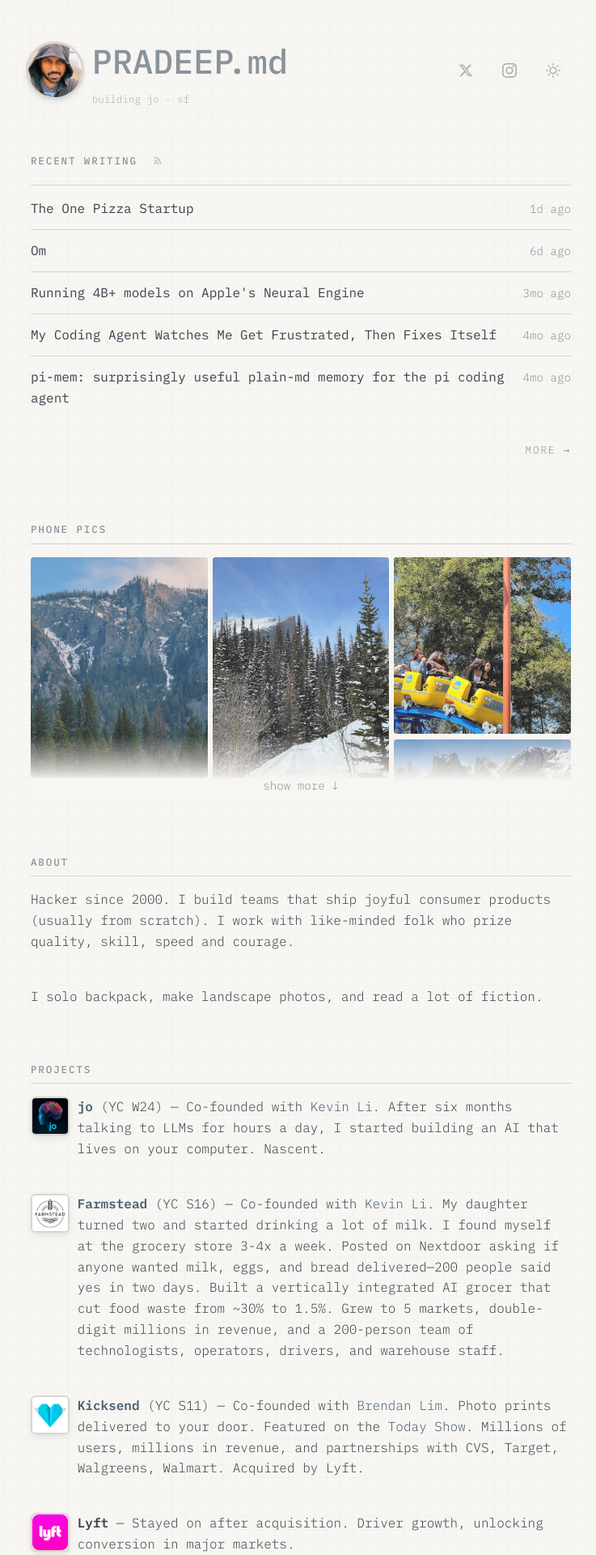
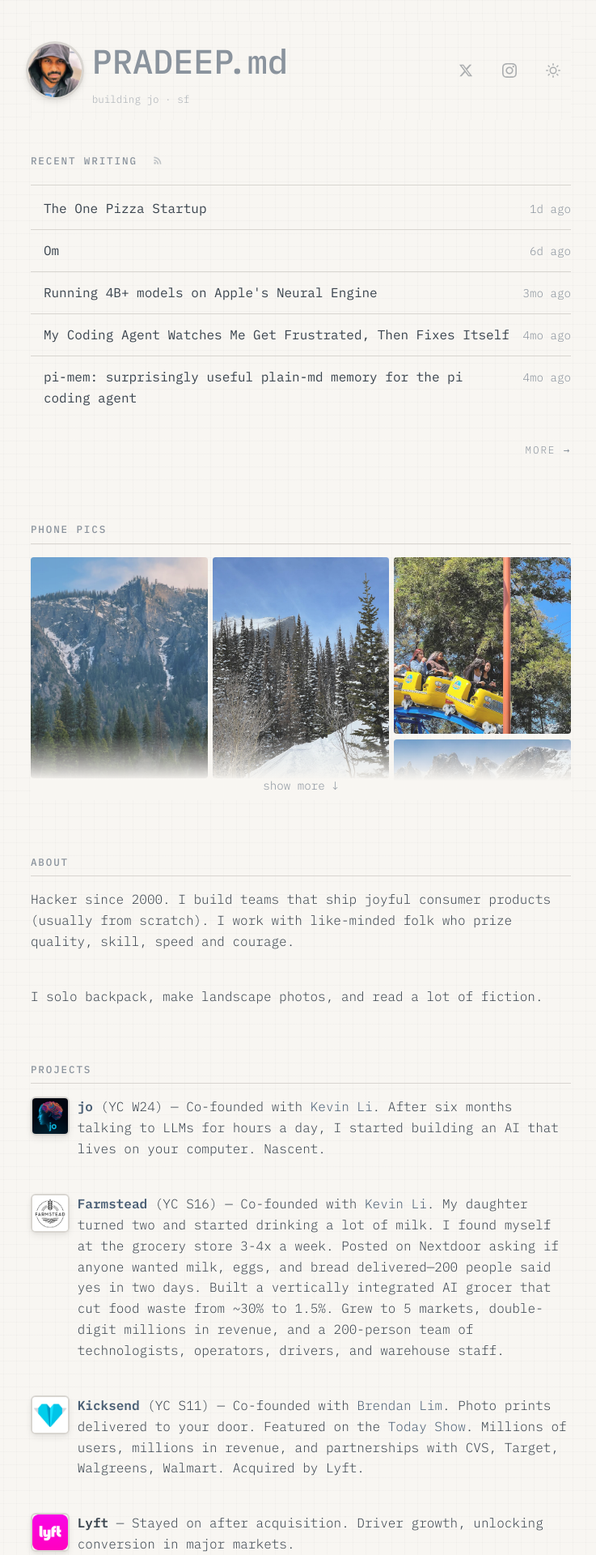
Before and after one commit to skyfallsin/skyfallsin.github.io, a Jekyll site: the page built from index.md, in a window 1280 px wide. Shown: the top 1920 px of the page at 81% size, without its empty margins (268-1005 px from the left). Built offline with Jekyll 4.4.1, drawn with Linux system fonts in a browser that asks for light colours; nearby versions of some CDN libraries.

Commit message:
design: cleaner post-list hover — left-edge accent bar, no layout jump
- previous hover added padding + negative margin + background pill, which
  caused a layout shift and clipped awkwardly against row dividers
- now: 2px accent bar slides in on the left, title shifts to accent color.
  no geometry change, plays well with the divider grid

```diff
--- a/_layouts/default.html
+++ b/_layouts/default.html
@@ -911,30 +911,39 @@
     .post-entry {
       display: flex;
       align-items: baseline;
-      padding: var(--lk-size-sm) 0;
+      padding: var(--lk-size-sm) 0 var(--lk-size-sm) var(--lk-size-md);
       border-bottom: 1px solid var(--border);
       text-decoration: none;
       color: inherit;
       gap: var(--lk-size-md);
+      position: relative;
+      transition: color 150ms ease;
+    }
+    .post-entry::before {
+      content: '';
+      position: absolute;
+      left: 0;
+      top: 50%;
+      transform: translateY(-50%);
+      width: 2px;
+      height: 0;
+      background: var(--accent);
+      transition: height 150ms ease;
     }
     .post-entry:last-child {
       border-bottom: none;
     }
-    .post-entry:hover {
-      background: var(--bg-alt);
-      padding-left: var(--lk-size-xs);
-      margin-left: calc(-1 * var(--lk-size-xs));
-      padding-right: var(--lk-size-xs);
-      margin-right: calc(-1 * var(--lk-size-xs));
-      border-radius: var(--lk-size-2xs);
+    .post-entry:hover::before {
+      height: 60%;
+    }
+    .post-entry:hover .post-entry-title {
+      color: var(--accent);
     }
     .post-entry-title {
       color: var(--text);
       flex: 1;
       min-width: 0;
-    }
-    .post-entry:hover .post-entry-title {
-      color: var(--accent);
+      transition: color 150ms ease;
     }
     .post-list--home .post-entry .post-entry-title {
       font-weight: 400;
```
